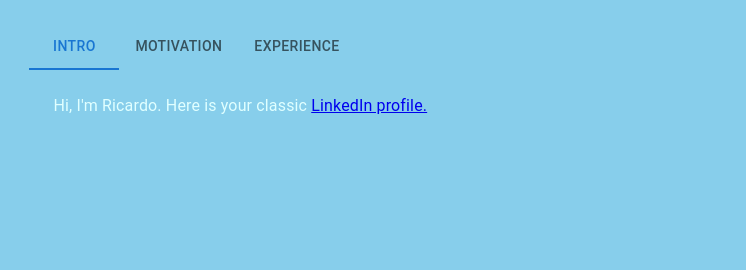
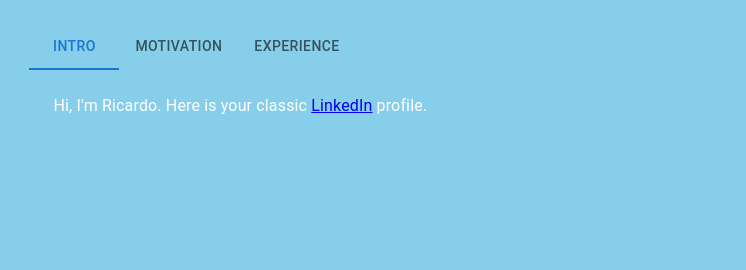
Before and after one commit to Riciardos/schullersoftwareservices, a React (Create React App) app in the folder frontend/schuller-software-services/: page / in a window 1280 px wide. Shown: the part 245-515 px from the top of the page, without its empty margins (267-1013 px from the left). Built offline with nearby package versions, Linux system fonts and the light colour scheme.

Commit message:
Fix text colour.

```diff
--- a/frontend/schuller-software-services/src/components/TabPanel.css
+++ b/frontend/schuller-software-services/src/components/TabPanel.css
@@ -1,6 +1,6 @@
 .TabPanel {
     text-align: left;
     font-size: large;
-    color: lightcyan;
+    color: white;
     height: 150px;
 }
--- a/frontend/schuller-software-services/src/containers/Section.css
+++ b/frontend/schuller-software-services/src/containers/Section.css
@@ -1,5 +1,4 @@
 .Section {
     width: 100%;
     height: 300px;
-    background-color: cadetblue;
 }
--- a/frontend/schuller-software-services/src/containers/Section.tsx
+++ b/frontend/schuller-software-services/src/containers/Section.tsx
@@ -25,9 +25,10 @@ function Section(props:SectionProps) {
             </Tabs>
 
             <TabPanel value={value} index={0} dir={theme.direction}>
-                Hi, I'm Ricardo. Here is your classic <a href="https://www.linkedin.com/in/ricardo-schuller-944750110/">LinkedIn profile.</a>
+                Hi, I'm Ricardo. Here is your classic <a href="https://www.linkedin.com/in/ricardo-schuller-944750110/">LinkedIn</a> profile.
             </TabPanel>
             <TabPanel value={value} index={1} dir={theme.direction}>
+                Clean code, agile practices, yada yada yada.
                 Polyglot that likes to solve problems and make it scalable.
             </TabPanel>
             <TabPanel value={value} index={2} dir={theme.direction}>
```
